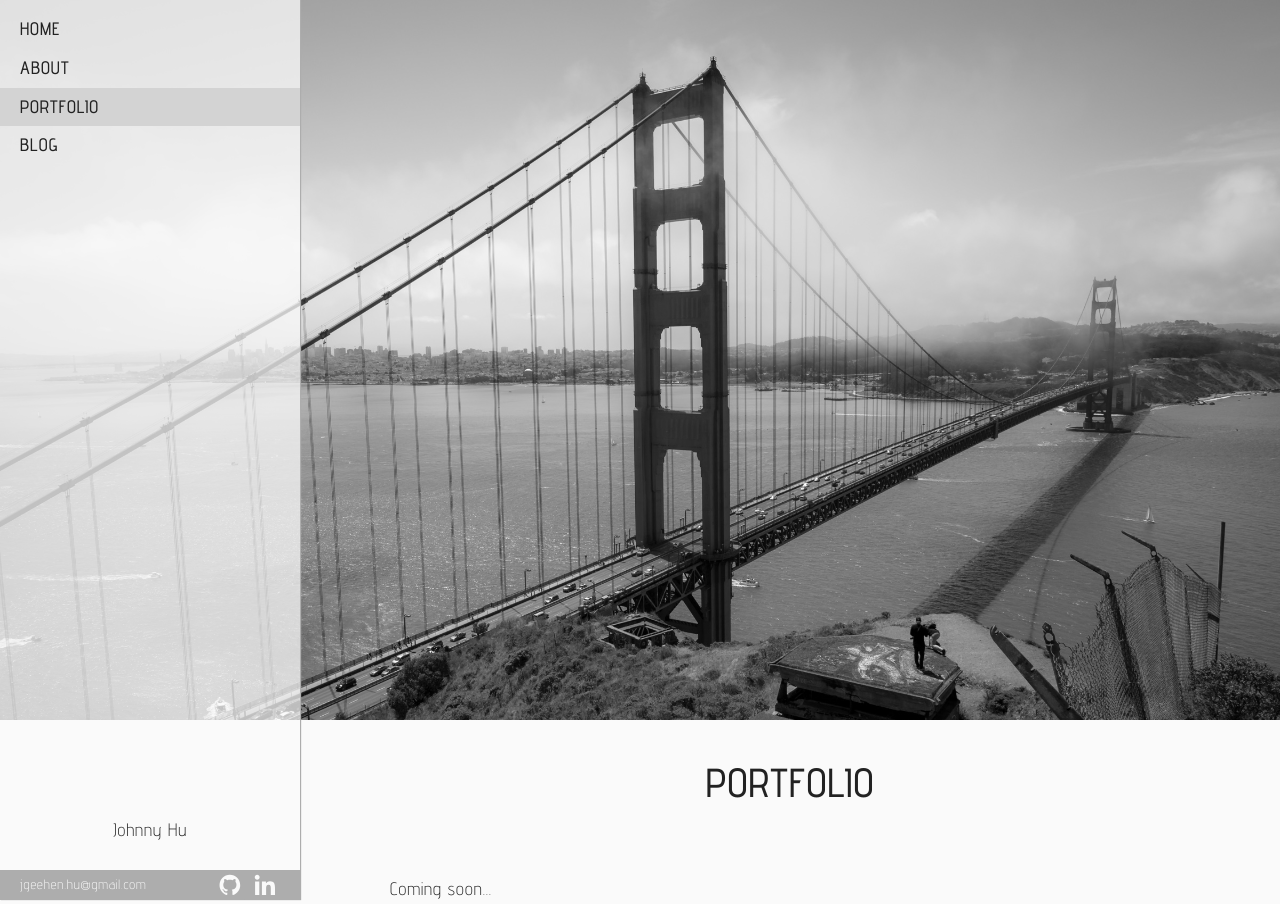
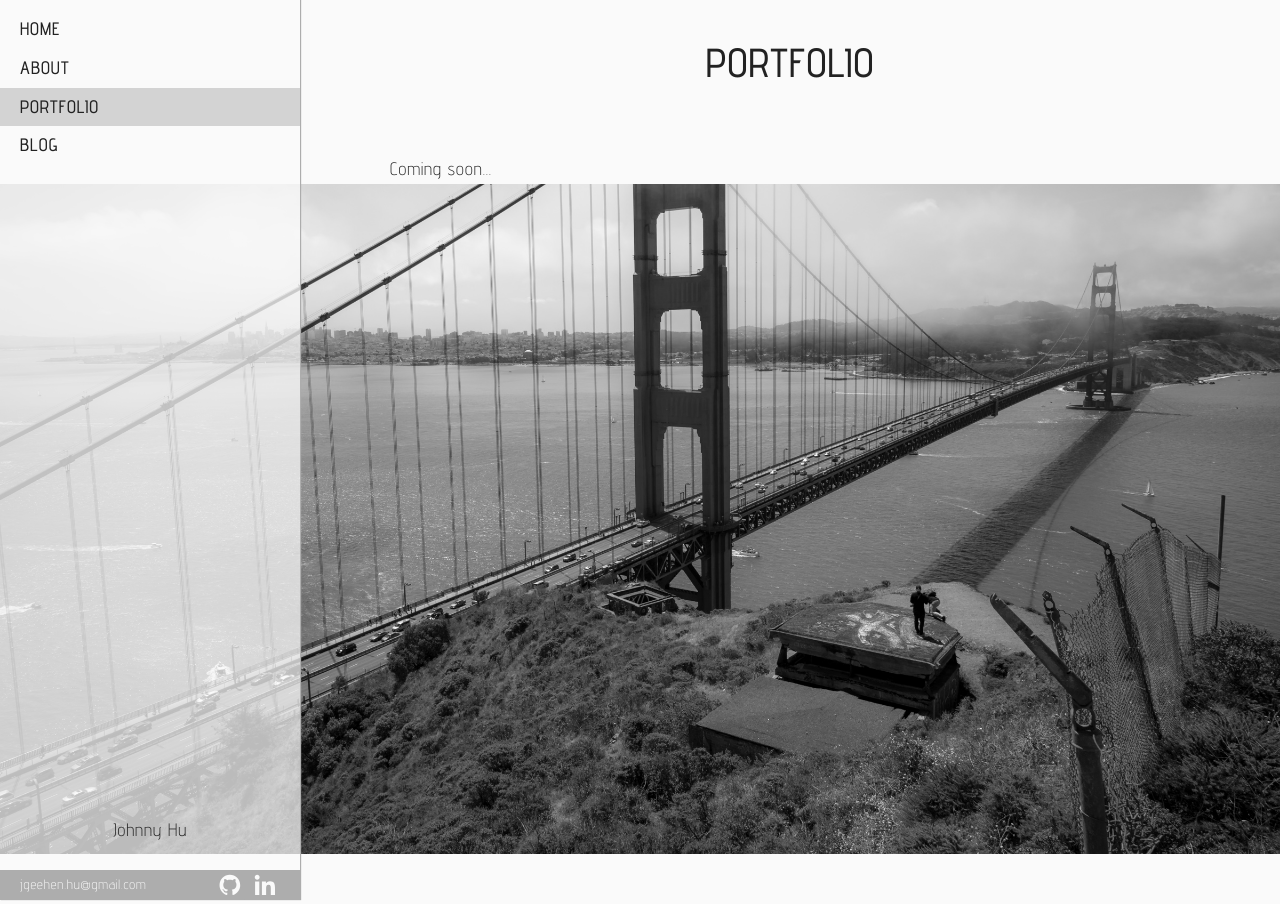
Before and after one commit to heyitsjhu/iamjhu.github.io, a Jekyll site: the page built from portfolio/index.html, in a window 1280 px wide. Built offline with Jekyll 4.4.1, drawn with Linux system fonts in a browser that asks for light colours.

Commit message:
Modify site animations

```diff
--- a/_sass/_layout.scss
+++ b/_sass/_layout.scss
@@ -3,39 +3,38 @@
  */
  .container {
     position: absolute;
-    top: 80%;
     width: 100%;
     padding-left: 300px;
     background-color: #FAFAFA;
-    @include animation(fadein 2s);
+    @include animation(scrollup 2s);
 
-    @keyframes fadein {
-    from { opacity: 0; }
-    to   { opacity: 1; }
+    @keyframes scrollup {
+    from { top: 150%; opacity: 0; }
+    to   { top: 0%; opacity: 1;}
     }
 
     /* Firefox < 16 */
-    @-moz-keyframes fadein {
-        from { opacity: 0; }
-        to   { opacity: 1; }
+    @-moz-keyframes scrollup {
+        from { top: 150%; opacity: 0; }
+        to   { top: 0%; opacity: 1;}
     }
 
     /* Safari, Chrome and Opera > 12.1 */
-    @-webkit-keyframes fadein {
-        from { opacity: 0; }
-        to   { opacity: 1; }
+    @-webkit-keyframes scrollup {
+        from { top: 105%; opacity: 0; }
+        to   { top: 0%; opacity: 1;}
     }
 
     /* Internet Explorer */
-    @-ms-keyframes fadein {
-        from { opacity: 0; }
-        to   { opacity: 1; }
+    @-ms-keyframes scrollup {
+        from { top: 150%; opacity: 0; }
+        to   { top: 0%; opacity: 1;}
     }
 
     /* Opera < 12.1 */
-    @-o-keyframes fadein {
-        from { opacity: 0; }
-        to   { opacity: 1; }
+    @-o-keyframes scrollup {
+        from { top: 150%; opacity: 0; }
+        to   { top: 0%; opacity: 1;}
     }
 }
 
--- a/_sass/loader.scss
+++ b/_sass/loader.scss
@@ -4,7 +4,7 @@
     left: 0;
     width: 100%;
     height: 100%;
-    background: #222;
+    background: #FAFAFA;
     z-index: 1000;
 }
 
--- a/assets/js/main.js
+++ b/assets/js/main.js
@@ -2,6 +2,6 @@ $(document).ready(function() {
 
     setTimeout(function(){
         $('body').addClass('loaded');
-    }, 2000);
+    }, 1500);
 
 });
```
